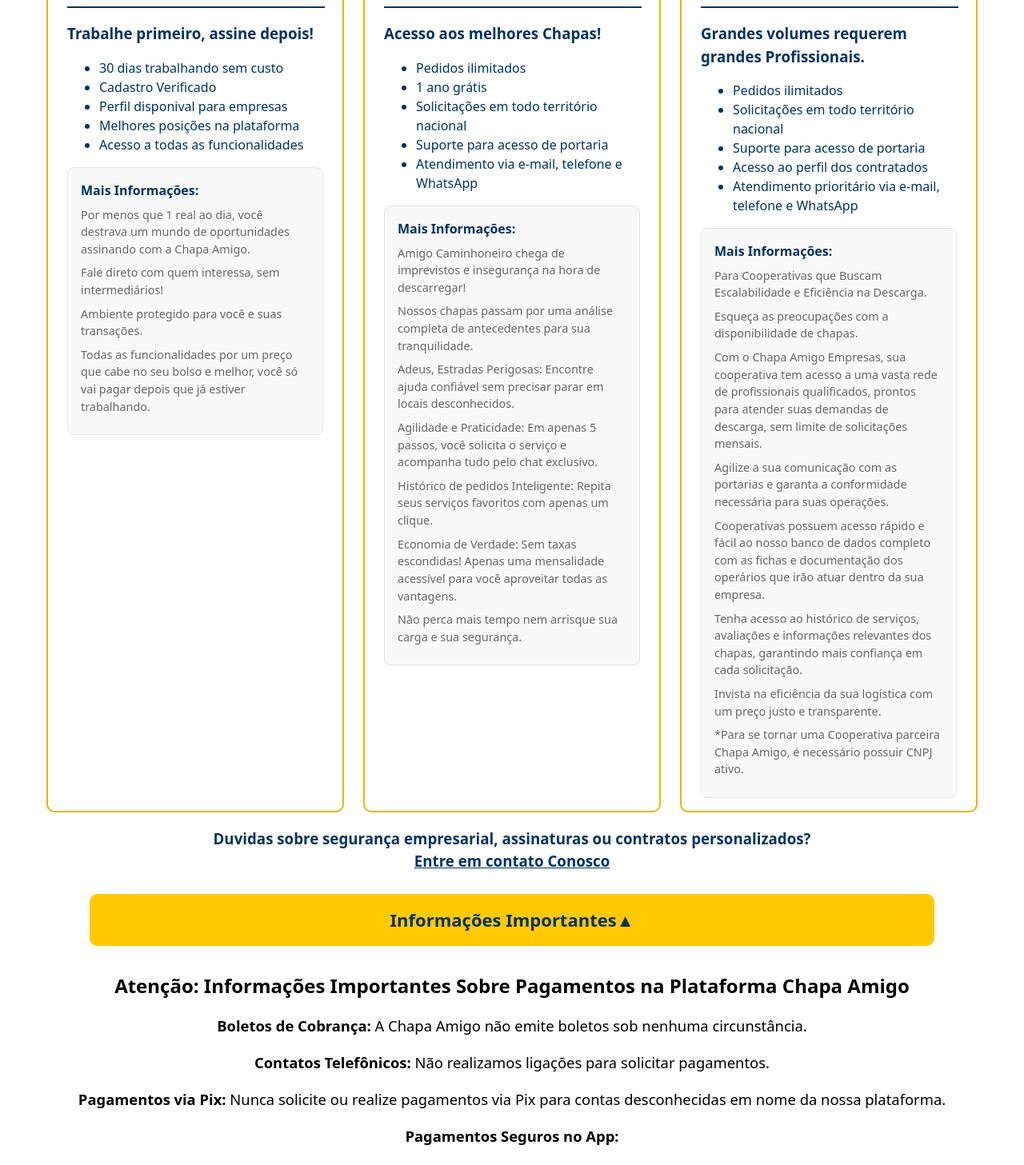
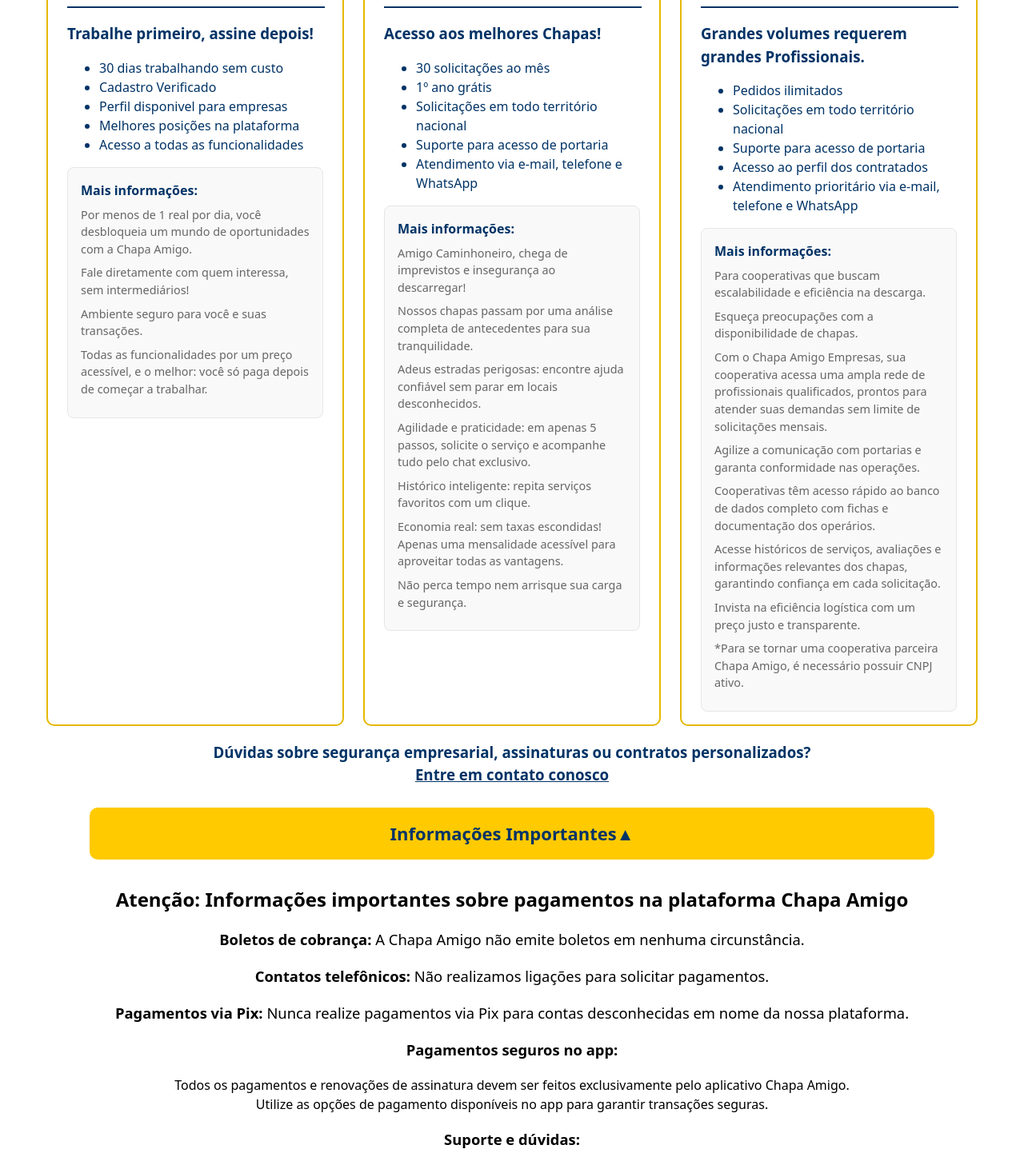
Before and after one commit to kiqBueno/ChapaAmigoWeb, a React (Vite) app: page /planos in a window 1280 px wide. Shown: the part 420-1877 px from the top of the page at 80% size. Built offline with nearby package versions, Linux system fonts and the light colour scheme.

Commit message:
Versão 1.0

```diff
--- a/src/components/PlansSection/PlanCard.tsx
+++ b/src/components/PlansSection/PlanCard.tsx
@@ -41,7 +41,7 @@
       </ul>
       {extraInfo && (
         <div className="extraInfoContainer">
-          <h4>Mais Informações:</h4>
+          <h4>Mais informações:</h4>
           {extraInfo.split("\n").map((line, index) => (
             <p key={index}>{line}</p>
           ))}
--- a/src/components/PlansSection/PlansSection.css
+++ b/src/components/PlansSection/PlansSection.css
@@ -170,7 +170,7 @@
 }
 
 .extraInfoContainer p {
-  margin: 0.5rem 0; /* Add spacing between lines */
+  margin: 0.5rem 0; /* Espaçamento entre linhas */
   font-size: 0.9rem;
   color: #666;
 }
--- a/src/components/PlansSection/index.tsx
+++ b/src/components/PlansSection/index.tsx
@@ -14,7 +14,9 @@
   cardClass,
   extraInfo = [],
 }) => {
-  const [selectedPlan, setSelectedPlan] = useState<"mensal" | "anual">("anual");
+  const [selectedPlan, setSelectedPlan] = useState<"mensal" | "anual">(
+    "mensal"
+  );
 
   const calculatePrice = (monthlyPrice: number) => {
     const isMensal = selectedPlan === "mensal";
@@ -32,7 +34,7 @@
       features: [
         "30 dias trabalhando sem custo",
         "Cadastro Verificado",
-        "Perfil disponival para empresas",
+        "Perfil disponivel para empresas",
         "Melhores posições na plataforma",
         "Acesso a todas as funcionalidades",
       ],
@@ -42,8 +44,8 @@
       price: 30,
       description: "Acesso aos melhores Chapas!",
       features: [
-        "Pedidos ilimitados",
-        "1 ano grátis",
+        "30 solicitações ao mês",
+        "1º ano grátis",
         "Solicitações em todo território nacional",
         "Suporte para acesso de portaria",
         "Atendimento via e-mail, telefone e WhatsApp",
@@ -106,11 +108,11 @@
           ))}
         </div>
         <h3>
-          Duvidas sobre segurança empresarial, assinaturas ou contratos
+          Dúvidas sobre segurança empresarial, assinaturas ou contratos
           personalizados?
           <br />
           <Link to="/contato" rel="noopener noreferrer">
-            Entre em contato Conosco
+            Entre em contato conosco
           </Link>
         </h3>
       </div>
--- a/src/pages/PlansPage/index.tsx
+++ b/src/pages/PlansPage/index.tsx
@@ -6,9 +6,9 @@
   const [isInfoVisible, setIsInfoVisible] = useState(true);
 
   const extraInfo = [
-    "Por menos que 1 real ao dia, você destrava um mundo de oportunidades assinando com a Chapa Amigo.\nFale direto com quem interessa, sem intermediários!\nAmbiente protegido para você e suas transações.\nTodas as funcionalidades por um preço que cabe no seu bolso e melhor, você só vai pagar depois que já estiver trabalhando.", // Updated text for Chapa
-    "Amigo Caminhoneiro chega de imprevistos e insegurança na hora de descarregar!\nNossos chapas passam por uma análise completa de antecedentes para sua tranquilidade.\nAdeus, Estradas Perigosas: Encontre ajuda confiável sem precisar parar em locais desconhecidos.\nAgilidade e Praticidade: Em apenas 5 passos, você solicita o serviço e acompanha tudo pelo chat exclusivo.\nHistórico de pedidos Inteligente: Repita seus serviços favoritos com apenas um clique.\nEconomia de Verdade: Sem taxas escondidas! Apenas uma mensalidade acessível para você aproveitar todas as vantagens.\nNão perca mais tempo nem arrisque sua carga e sua segurança.", // Updated text for Caminhoneiro
-    "Para Cooperativas que Buscam Escalabilidade e Eficiência na Descarga.\nEsqueça as preocupações com a disponibilidade de chapas.\nCom o Chapa Amigo Empresas, sua cooperativa tem acesso a uma vasta rede de profissionais qualificados, prontos para atender suas demandas de descarga, sem limite de solicitações mensais.\nAgilize a sua comunicação com as portarias e garanta a conformidade necessária para suas operações.\nCooperativas possuem acesso rápido e fácil ao nosso banco de dados completo com as fichas e documentação dos operários que irão atuar dentro da sua empresa.\nTenha acesso ao histórico de serviços, avaliações e informações relevantes dos chapas, garantindo mais confiança em cada solicitação.\nInvista na eficiência da sua logística com um preço justo e transparente.\n*Para se tornar uma Cooperativa parceira Chapa Amigo, é necessário possuir CNPJ ativo.",
+    "Por menos de 1 real por dia, você desbloqueia um mundo de oportunidades com a Chapa Amigo.\nFale diretamente com quem interessa, sem intermediários!\nAmbiente seguro para você e suas transações.\nTodas as funcionalidades por um preço acessível, e o melhor: você só paga depois de começar a trabalhar.",
+    "Amigo Caminhoneiro, chega de imprevistos e insegurança ao descarregar!\nNossos chapas passam por uma análise completa de antecedentes para sua tranquilidade.\nAdeus estradas perigosas: encontre ajuda confiável sem parar em locais desconhecidos.\nAgilidade e praticidade: em apenas 5 passos, solicite o serviço e acompanhe tudo pelo chat exclusivo.\nHistórico inteligente: repita serviços favoritos com um clique.\nEconomia real: sem taxas escondidas! Apenas uma mensalidade acessível para aproveitar todas as vantagens.\nNão perca tempo nem arrisque sua carga e segurança.",
+    "Para cooperativas que buscam escalabilidade e eficiência na descarga.\nEsqueça preocupações com a disponibilidade de chapas.\nCom o Chapa Amigo Empresas, sua cooperativa acessa uma ampla rede de profissionais qualificados, prontos para atender suas demandas sem limite de solicitações mensais.\nAgilize a comunicação com portarias e garanta conformidade nas operações.\nCooperativas têm acesso rápido ao banco de dados completo com fichas e documentação dos operários.\nAcesse históricos de serviços, avaliações e informações relevantes dos chapas, garantindo confiança em cada solicitação.\nInvista na eficiência logística com um preço justo e transparente.\n*Para se tornar uma cooperativa parceira Chapa Amigo, é necessário possuir CNPJ ativo.",
   ];
 
   return (
@@ -29,37 +29,36 @@
       {isInfoVisible && (
         <div className="importantInfo">
           <h2>
-            Atenção: Informações Importantes Sobre Pagamentos na Plataforma
+            Atenção: Informações importantes sobre pagamentos na plataforma
             Chapa Amigo
           </h2>
           <p>
-            <strong>Boletos de Cobrança:</strong> A Chapa Amigo não emite
-            boletos sob nenhuma circunstância.
+            <strong>Boletos de cobrança:</strong> A Chapa Amigo não emite
+            boletos em nenhuma circunstância.
           </p>
           <p>
-            <strong>Contatos Telefônicos:</strong> Não realizamos ligações para
+            <strong>Contatos telefônicos:</strong> Não realizamos ligações para
             solicitar pagamentos.
           </p>
           <p>
-            <strong>Pagamentos via Pix:</strong> Nunca solicite ou realize
-            pagamentos via Pix para contas desconhecidas em nome da nossa
-            plataforma.
+            <strong>Pagamentos via Pix:</strong> Nunca realize pagamentos via
+            Pix para contas desconhecidas em nome da nossa plataforma.
           </p>
           <p>
-            <strong>Pagamentos Seguros no App:</strong>
+            <strong>Pagamentos seguros no app:</strong>
           </p>
           <ul style={{ listStyleType: "none", paddingLeft: 0 }}>
             <li>
               Todos os pagamentos e renovações de assinatura devem ser feitos
-              exclusivamente através do aplicativo da Chapa Amigo.
+              exclusivamente pelo aplicativo Chapa Amigo.
             </li>
             <li>
               Utilize as opções de pagamento disponíveis no app para garantir
-              uma transação segura.
+              transações seguras.
             </li>
           </ul>
           <p>
-            <strong>Suporte e Dúvidas:</strong>
+            <strong>Suporte e dúvidas:</strong>
           </p>
           <ul style={{ listStyleType: "none", paddingLeft: 0 }}>
             <li>
@@ -72,7 +71,7 @@
             </li>
           </ul>
           <p>
-            <strong>Compromisso com a Segurança:</strong>
+            <strong>Compromisso com a segurança:</strong>
           </p>
           <p>
             A Chapa Amigo prioriza sua segurança, oferecendo um ambiente
```
